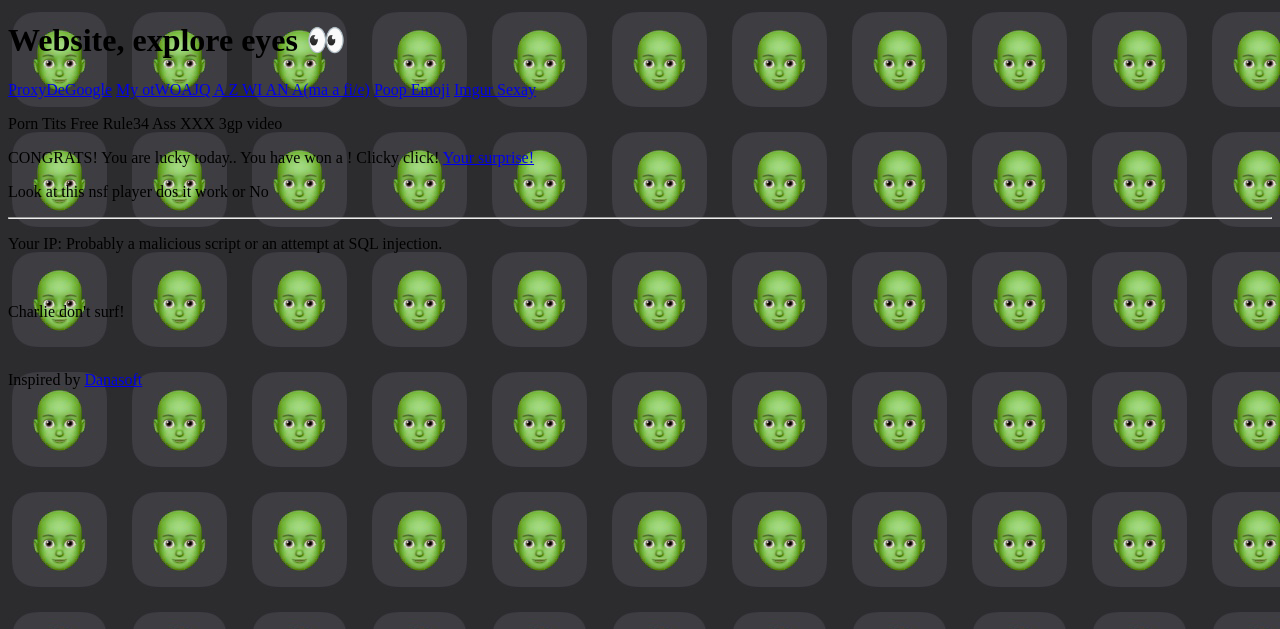
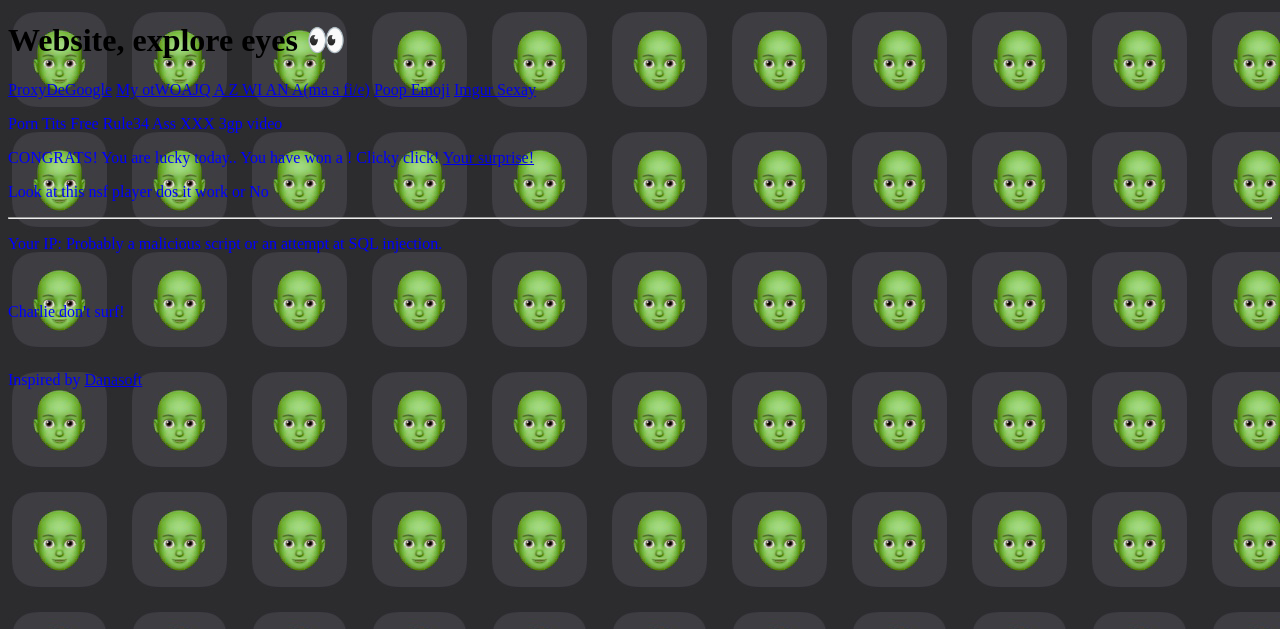
Before and after one commit to abnuo/website, a PHP site: page / in a window 1280 px wide. Shown: the top 629 px of the page. Run offline with PHP 8.4, Linux system fonts and the light colour scheme; data that the repository does not hold is empty.

Commit message:
Update index.php

```diff
--- a/index.php
+++ b/index.php
@@ -5,6 +5,9 @@
 <style>
 body {
   background-image: url('CuteAndFannyInflation.jpeg');
+}
+p {
+  color: blue;
 }
 </style>
 </head>
```
